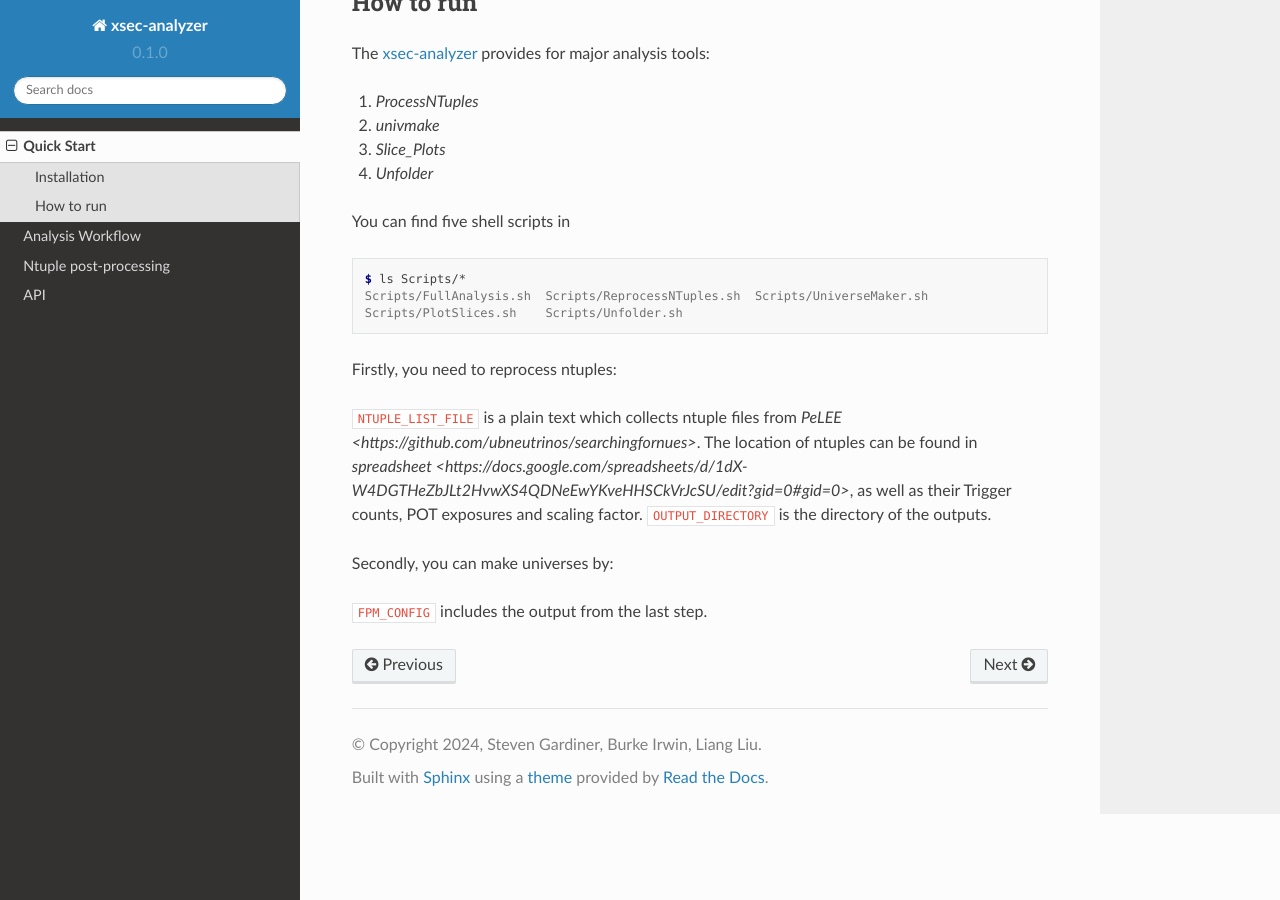
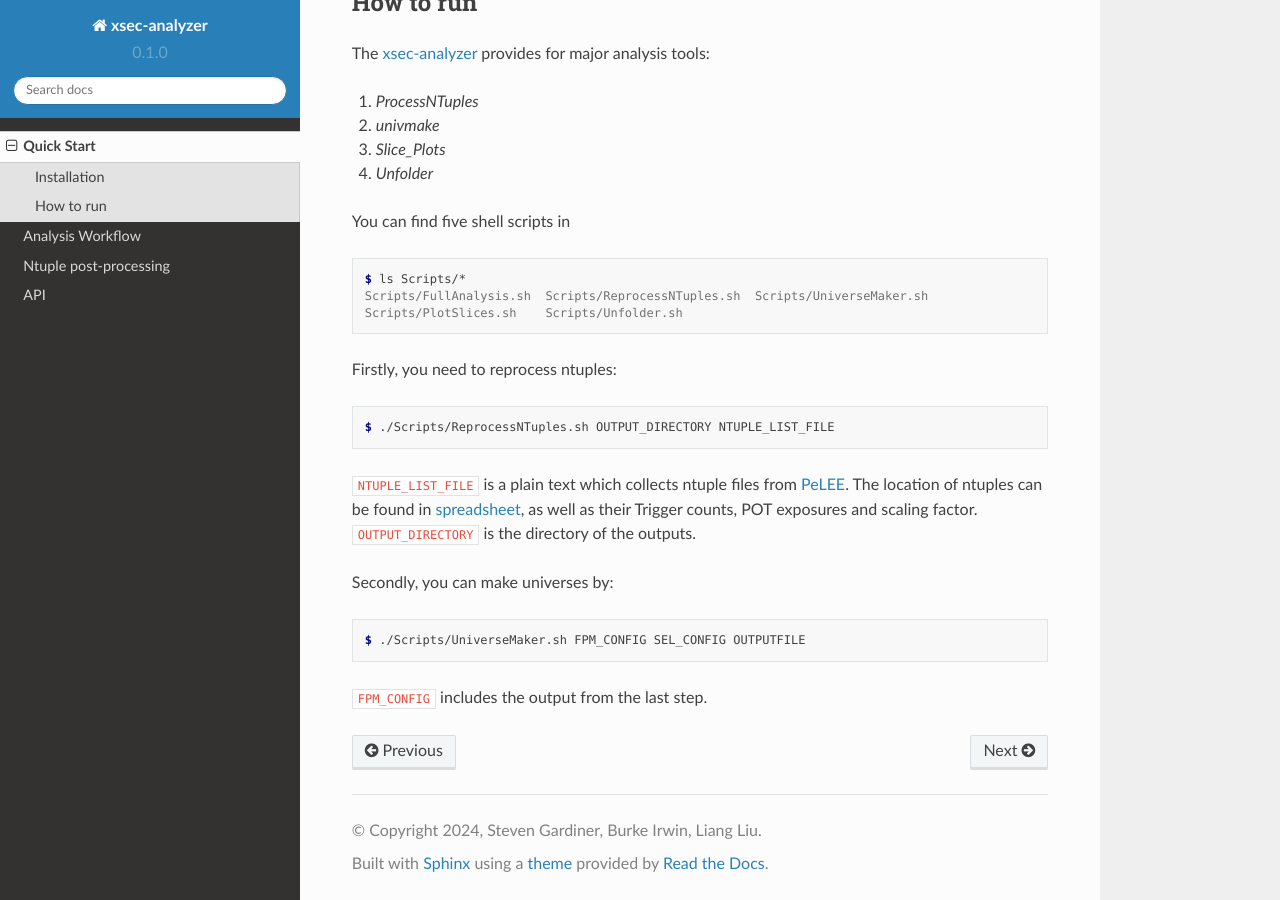
Before and after one commit to LiangLiu212/xsec_analyzer_docs, a Sphinx documentation site: the page built from docs/source/usage.rst, in a window 1280 px wide and 900 px high, scrolled down 663 px. Built offline with Sphinx 7.4.7 and the Read the Docs theme 2.0.0, drawn with Linux system fonts in a browser that asks for light colours.

Commit message:
update usage

```diff
--- a/docs/source/usage.rst
+++ b/docs/source/usage.rst
@@ -47,15 +47,17 @@ You can find five shell scripts in
 Firstly, you need to reprocess ntuples:
 
 .. code-block:: console
+
 	$ ./Scripts/ReprocessNTuples.sh OUTPUT_DIRECTORY NTUPLE_LIST_FILE
 
-``NTUPLE_LIST_FILE`` is a plain text which collects ntuple files from `PeLEE <https://github.com/ubneutrinos/searchingfornues>`.
-The location of ntuples can be found in `spreadsheet <https://docs.google.com/spreadsheets/d/1dX-W4DGTHeZbJLt2HvwXS4QDNeEwYKveHHSCkVrJcSU/edit?gid=0#gid=0>`, as well as their Trigger counts, POT exposures and scaling factor.
+``NTUPLE_LIST_FILE`` is a plain text which collects ntuple files from `PeLEE <https://github.com/ubneutrinos/searchingfornues>`_.
+The location of ntuples can be found in `spreadsheet <https://docs.google.com/spreadsheets/d/1dX-W4DGTHeZbJLt2HvwXS4QDNeEwYKveHHSCkVrJcSU/edit?gid=0#gid=0>`_, as well as their Trigger counts, POT exposures and scaling factor.
 ``OUTPUT_DIRECTORY`` is the directory of the outputs.
 
 Secondly, you can make universes by:
 
 .. code-block:: console
+
 	$ ./Scripts/UniverseMaker.sh FPM_CONFIG SEL_CONFIG OUTPUTFILE
 
 ``FPM_CONFIG`` includes the output from the last step.
```
